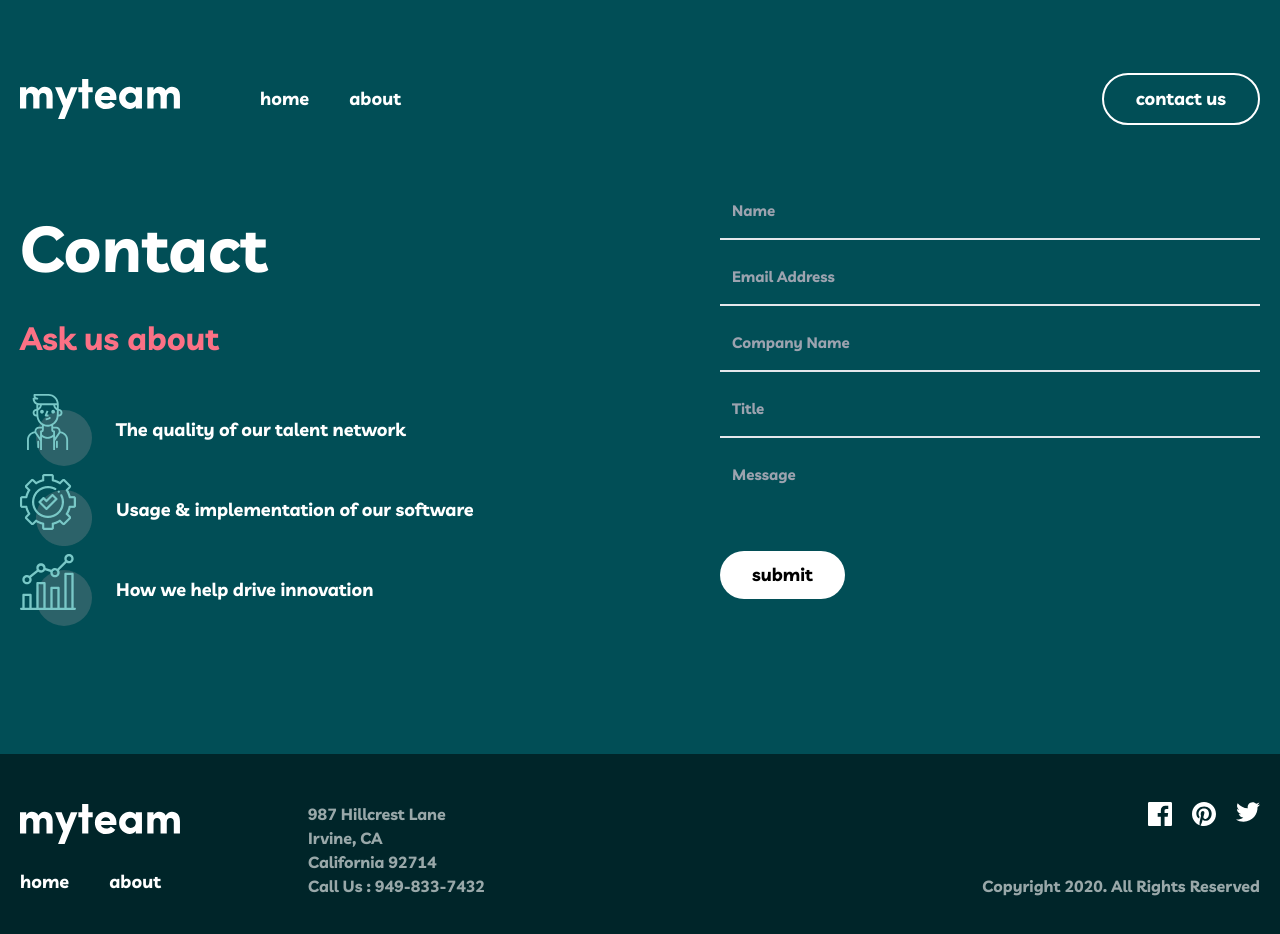
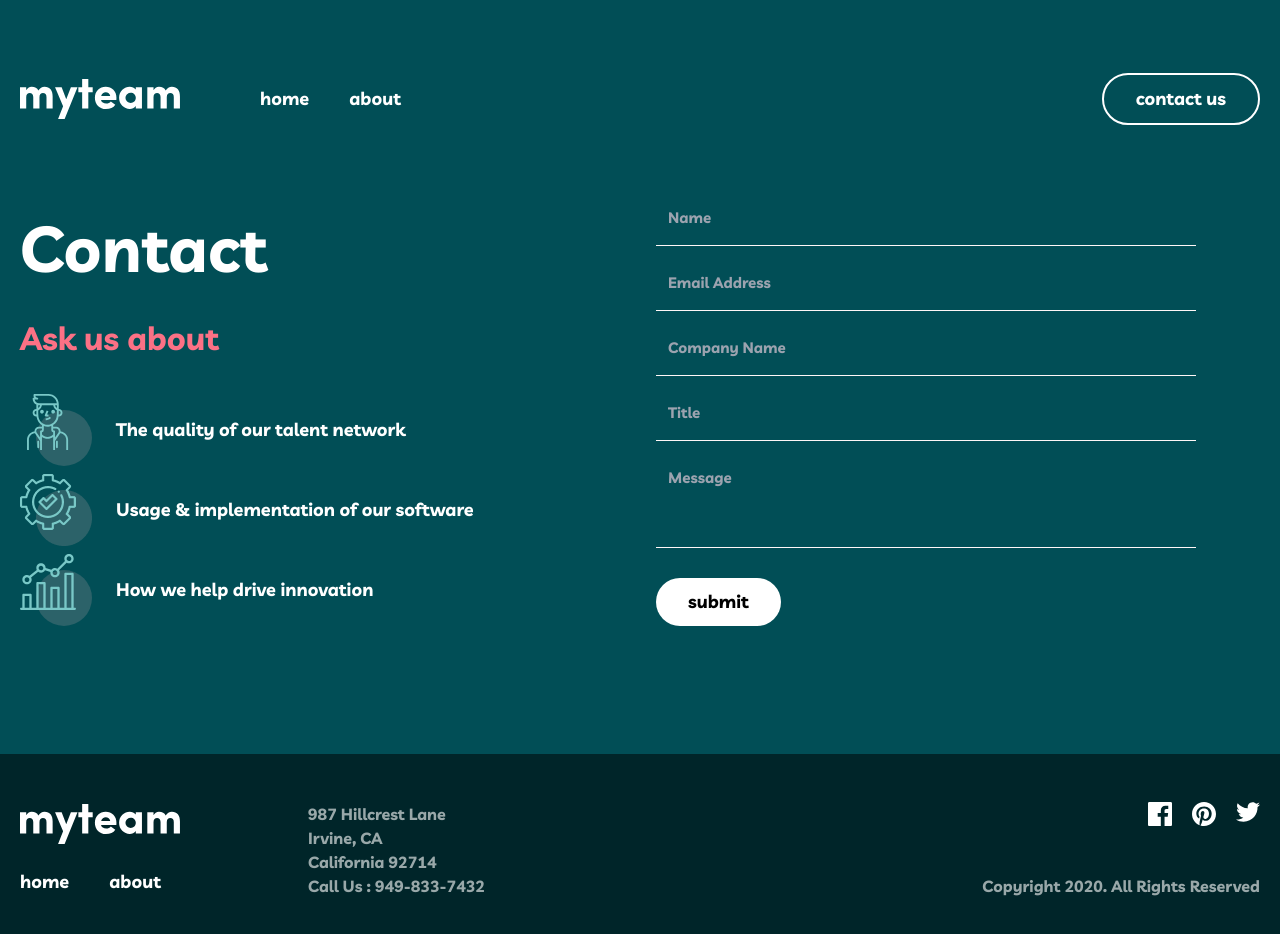
Before and after one commit to Bahromjonov/my-team-recat, a React (Vite) app: page /contact in a window 1280 px wide. Shown: the top 934 px of the page. Built offline with nearby package versions, Linux system fonts and the light colour scheme.

Commit message:
add contact errors have been corrected

```diff
--- a/src/index.css
+++ b/src/index.css
@@ -27,37 +27,60 @@
         @apply text-[64px] font-bold font-Livvic leading-[100px]
     }
 }
-*::placeholder{
+
+*::placeholder {
     color: rgb(174, 48, 48);
     font-size: 15px;
     font-weight: 600;
     line-height: 25px;
 }
-.eror{
+
+.eror {
     color: rgb(183, 46, 46);
     display: none;
     font-size: 15px;
     font-weight: 700;
 }
-.right{
+
+.right {
     display: none;
     color: rgb(14, 197, 179);
 }
+
 .contact-email:not(:placeholder-shown)+.eror {
     display: block;
 }
-.contact-email:valid ~ .eror {
+
+.contact-email:valid~.eror {
     display: none;
 }
-.contact-email:valid ~ .right {
-    display:block;
+
+.contact-email:valid~.right {
+    display: block;
 }
 
 *:focus {
-    outline: 5px dotted rgb(192, 173, 173);
-    outline-offset: 5px;
+    outline: none;
+}
 
-}
 textarea {
     resize: none;
+}
+
+ *:focus::placeholder {
+    color: rgb(241, 228, 228);
   }
+
+
+
+.active:valid {
+    border-color: green;
+}
+
+.active:invalid {
+    border-color: rgb(255, 247, 247);
+}
+
+.active :placeholder-shown {
+    border-color: white;
+}
--- a/src/pages/Contact.jsx
+++ b/src/pages/Contact.jsx
@@ -6,8 +6,8 @@ import statistics from '../assets/contact-statistics.svg'
 const Contact = () => {
   return (
     <section className='bg-midnightGreen'>
-      <div className='containerr flex  justify-between pb-32'>
-        <div>
+      <div className='containerr grid grid-cols-2 gap-8 items-end pb-32'>
+        <div className='w-full max-w-540'>
           <h2 className='about-still mb-4'>Contact</h2>
           <p className='text-[32px] font-bold font-Livvic text-rose-400 leading-[48px] mb-8'>Ask us about</p>
           <ul className='space-y-2'>
@@ -37,18 +37,18 @@ const Contact = () => {
 
         <div className='w-full max-w-540 '>
           <form action="https://echo.htmlacademy.ru">
-            <div className=' '>
-              <input className='w-full bg-transparent text-still-base pl-3 border-b-2 pb-4 ' type="text" placeholder='Name' required />
+            <div className='relative '>
+              <input className='w-full bg-transparent text-still-base pl-3 border-b pb-4 active ' name='Name' type="text" placeholder='Name' autoComplete='off' required />
 
-              <input className='w-full bg-transparent  text-still-base pl-3 border-b-2 pb-4 pt-6 contact-email' type="email" placeholder='Email Address' required />
-              <p className='eror font-Livvic'>This field is required</p>
-              <span className='right'>Davom eting</span>
+              <input className='w-full bg-transparent active text-still-base pl-3 border-b pb-4 pt-6 contact-email' name='Email' type="email" placeholder='Email Address' autoComplete='off' required />
+              <p className='eror font-Livvic absolute'>This field is required</p>
+              <span className='right absolute'>Davom eting</span>
 
-              <input className='w-full text-still-base bg-transparent pt-6 pl-3 pb-4 border-b-2 ' type="text" placeholder='Company Name' required />
+              <input name='Company Name' className='w-full active text-still-base bg-transparent pt-6 pl-3 pb-4 border-b ' type="text" placeholder='Company Name' autoComplete='off' required />
 
-              <input className='w-full text-still-base bg-transparent pt-6 pl-3 pb-4 border-b-2 ' type="text" placeholder='Title' required />
+              <input name='Title' className='w-full text-still-base bg-transparent pt-6 pl-3 active pb-4 border-b ' type="text" placeholder='Title' autoComplete='off' required />
 
-              <textarea  className='w-full min-h-[107px] bg-transparent  text-still-base pt-6 pl-3' name="Message" placeholder='Message'  required></textarea>
+              <textarea  className='w-full min-h-[107px] bg-transparent  text-still-base border-b active pt-6 pl-3 mb-6' name="Message" placeholder='Message'  required></textarea>
             </div>
             <button className='py-2.5 px-8 header-link text-black bg-white rounded-full'>submit</button>
           </form>
```
